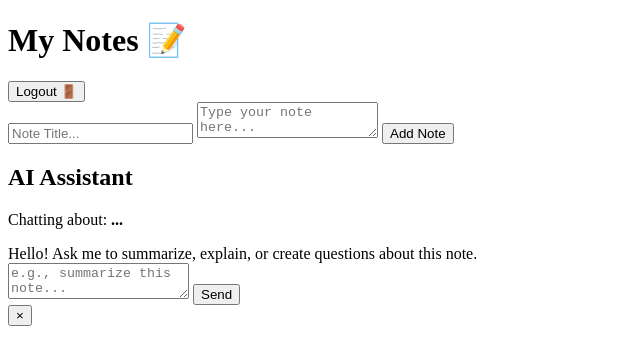
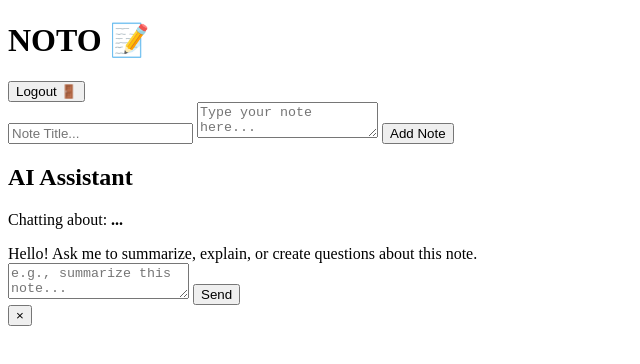
Before and after one commit to rocks321/notesapp, a website with bundled scripts: page index.html in a window 1280 px wide. Shown: the whole page, without its empty margins (0-640 px from the left). Built offline with nearby package versions, Linux system fonts and the light colour scheme.

Commit message:
Update index.html

```diff
--- a/index.html
+++ b/index.html
@@ -9,7 +9,7 @@
 <body>
     <div class="app-container">
         <div class="app-header">
-            <h1>My Notes 📝</h1>
+            <h1>NOTO 📝</h1>
             <button id="logout-btn">Logout 🚪</button>
 
         </div>
@@ -42,4 +42,5 @@
 
 <script type="module" src="script.js"></script>
 </body>
+
 </html>
```
